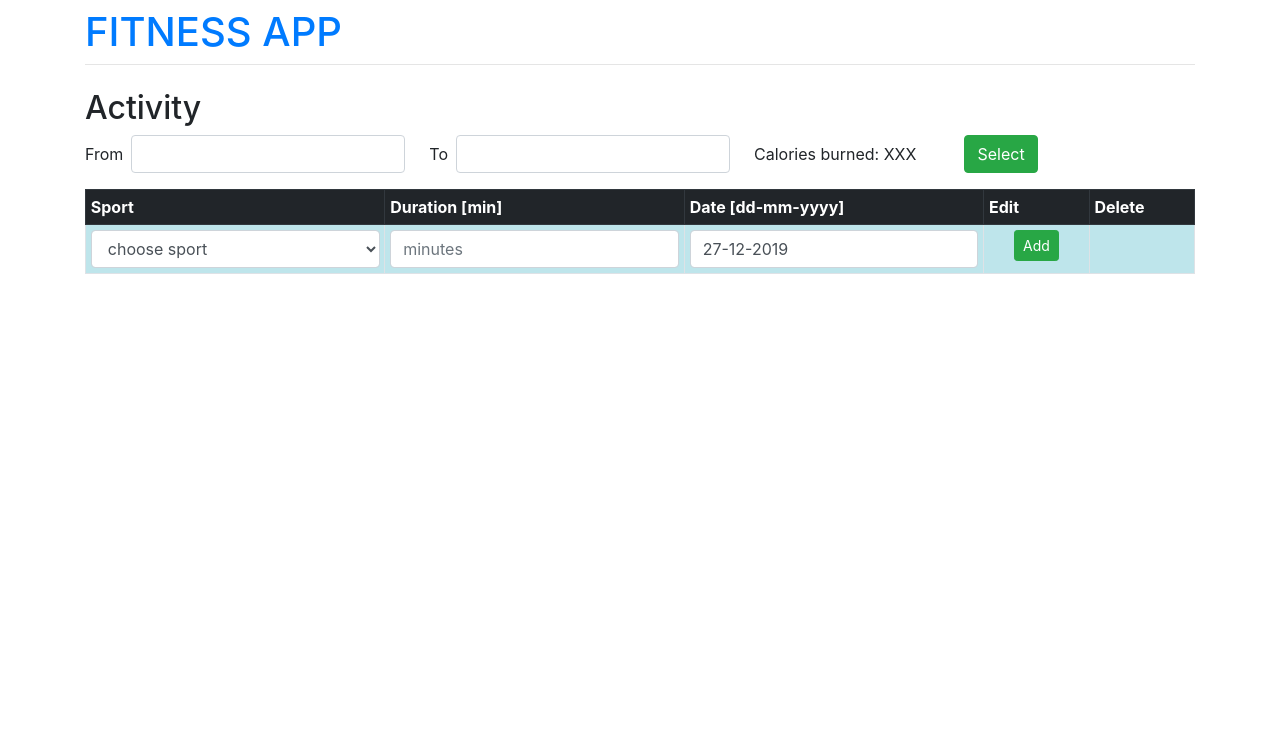
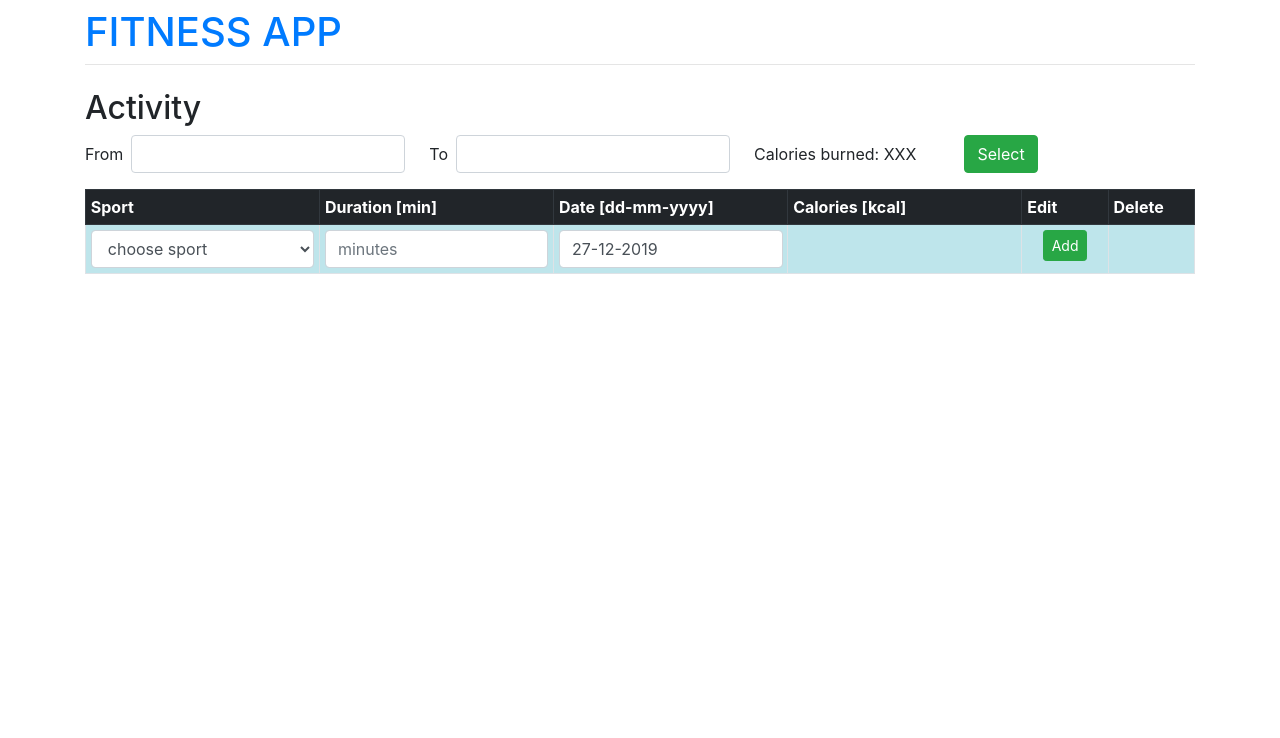
Before and after one commit to dominikheinisch/fitness_manager, a Django app: page /fitness/activity in a window 1280 px wide. Shown: the top 738 px of the page. Run offline with Django 3.2, Linux system fonts and the light colour scheme; the visitor is signed in with stand-in values (Sample User, id 1); data that the repository does not hold is empty; some libraries are stand-ins or nearby versions.

Commit message:
added calories to activity table

```diff
--- a/fitness_app/templates/activity.html
+++ b/fitness_app/templates/activity.html
@@ -35,14 +35,17 @@
         {% csrf_token %}
         <div class="table-wrapper-scroll-y custom-scrollbar">
             <table class="table table-striped table-bordered table-sm">
-                <col width="27%">
-                <col width="27%">
-                <col width="27%">
-                <col width="9.5%">
+                <col width="19%">
+                <col width="19%">
+                <col width="19%">
+                <col width="19%">
+                <col width="7%">
+                <col width="7%">
                 <tr class="thead-dark">
                     <th>Sport</th>
                     <th>Duration [min]</th>
                     <th>Date [dd-mm-yyyy]</th>
+                    <th>Calories [kcal]</th>
                     <th>Edit</th>
                     <th>Delete</th>
                 </tr>
@@ -51,6 +54,7 @@
                     <td>{{ activity.Sport }}</td>
                     <td>{{ activity.duration }}</td>
                     <td>{{ activity.date|date:'d-m-Y' }}</td>
+                    <td>{{ activity.calories }}</td>
                     <td class="text-center"><button type="Submit" name="edit" value="{{ activity.id}}" class="btn btn-outline-primary btn-sm">Edit</button></td>
                     <td class="text-center"><button type="Submit" name="del" value="{{ activity.id}}" class="btn btn-outline-danger btn-sm">Del</button></td>
                 </tr>
@@ -59,6 +63,7 @@
                     <td>{{ form.sport }}</td>
                     <td>{{ form.duration }}</td>
                     <td>{{ form.date }}</td>
+                    <td></td>
                     <td class="text-center"><button type="Submit" name="add" class="btn btn-success btn-sm">Add</button></td>
                     <td></td>
                 </tr>
--- a/fitness_app/views.py
+++ b/fitness_app/views.py
@@ -72,6 +72,8 @@ def activity(request):
                 form = ActivityForm(data=request.POST)
 
     activities = request.user.activity_set.all().order_by('date')
+    for activ in activities:
+        activ.calories = activ.Sport.calories_per_hour * activ.duration // 60
     context = {
         'user': request.user,
         'activities': activities,
```
